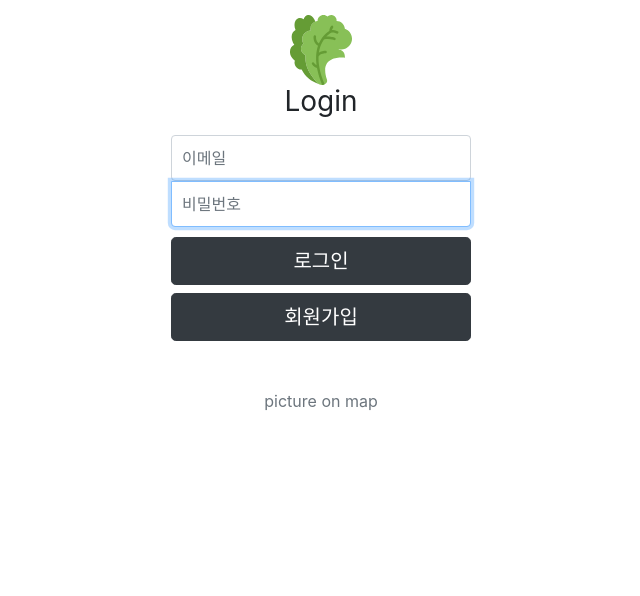
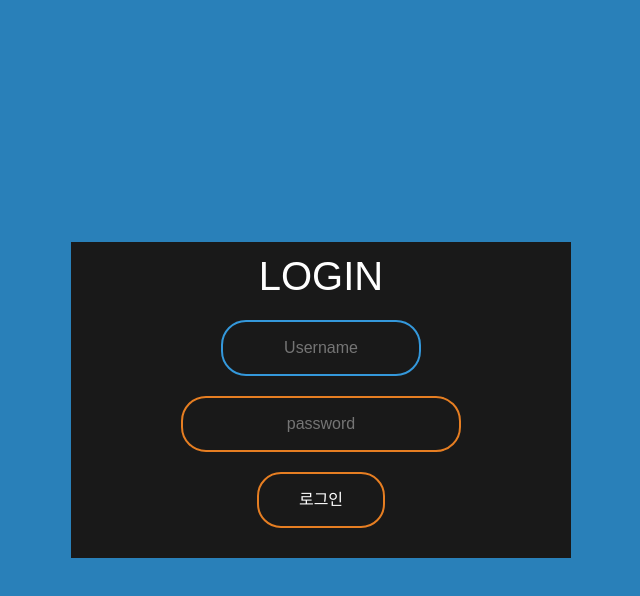
Before and after one commit to GiPyoo/inandout, a React (Create React App) app in the folder frontend/: page /signIn in a window 1280 px wide. Shown: the top 596 px of the page, without its empty margins (319-959 px from the left). Built offline with nearby package versions, Linux system fonts and the light colour scheme.

Commit message:
style : login.css

```diff
--- a/frontend/src/index.css
+++ b/frontend/src/index.css
@@ -1,12 +1,3 @@
-body {
-  margin: 0;
-  font-family: -apple-system, BlinkMacSystemFont, "Segoe UI", "Roboto", "Oxygen",
-    "Ubuntu", "Cantarell", "Fira Sans", "Droid Sans", "Helvetica Neue",
-    sans-serif;
-  -webkit-font-smoothing: antialiased;
-  -moz-osx-font-smoothing: grayscale;
-}
-
 code {
   font-family: source-code-pro, Menlo, Monaco, Consolas, "Courier New",
     monospace;
@@ -16,5 +7,9 @@ html, body{
   height: 100%;
 }
 #root {
-  height: 100%
+  height: 100%;
+  margin: 0;
+  padding: 0;
+  background: #2980b9;
+  font-family: sans-serif;
 }
--- a/frontend/src/index.html
+++ b/frontend/src/index.html
@@ -4,6 +4,7 @@
     <meta charset="UTF-8">
     <meta name="viewport" content="width=device-width, initial-scale=1.0">
     <meta http-equiv="X-UA-Compatible" content="ie=edge">
+    <link rel="stylesheet" href="./index.css">
     <title>InAndOut</title>
 </head>
 <body>
--- a/frontend/src/pages/SignIn.js
+++ b/frontend/src/pages/SignIn.js
@@ -1,10 +1,9 @@
-import React, {Component} from 'react';
-import {Link} from 'react-router-dom';
+import React, { Component } from 'react';
+import { Link } from 'react-router-dom';
 import '../styles/pages/Login.css';
-import saladImg from '../styles/img/salad.svg';
 import axios from 'axios';
 
-class SignIn extends Component{
+class SignIn extends Component {
     doSignIn = async (event) => {
         event.preventDefault();
 
@@ -13,7 +12,7 @@ class SignIn extends Component{
             password: document.getElementById('signInPassword').value
         };
 
-        try{
+        try {
             const signInResponse = await axios.post(
                 'http://106.10.56.117:8080/picture-on-map/v1/accounts/login',
                 requestData);
@@ -22,33 +21,24 @@ class SignIn extends Component{
             sessionStorage.setItem('userId', signInResponse.data.data.id);
             this.props.history.push("/");
 
-        }catch(error){
+        } catch (error) {
             alert('로그인에 실패하셨습니다.');
         }
-
-
-
-
     };
 
-    render(){
+    render() {
         const signUpButtonStyle = {
             'color': 'white',
             'textDecoration': 'none'
         };
 
-        return(
-            <div className={"text-center"} id={"loginContainer"}>
-                <form className={"form-signin"}>
-                    <img src={saladImg} alt={""} width={"70"} height={"70"} />
-                    <h1 className={"h3 mb-3 font-weight-normal"}>Login</h1>
-                    <input type={"email"} id={"signInEmail"} className={"form-control"} name={"id"} placeholder={"이메일"} autoFocus autoComplete={"on"} />
-                    <input type={"password"} id={"signInPassword"} className={"form-control"} name={"password"} placeholder={"비밀번호"} autoFocus autoComplete={"off"} />
-                    <button className={"btn btn-lg btn-dark btn-block"} type={"submit"} id={"btn-login"} onClick={this.doSignIn}>로그인</button>
-                    <button className={"btn btn-lg btn-dark btn-block"} type={"button"} id={"btn-signup"}><Link to="/signUp" style={signUpButtonStyle}>회원가입</Link></button>
-                    <p className={"mt-5 mb-3 text-muted"}>picture on map</p>
-                </form>
-            </div>
+        return (
+            <form className={"login-box"}>
+                <h1>Login</h1>
+                <input type={"text"} name={"id"} placeholder={"Username"} autoFocus autoComplete={"on"} />
+                <input type={"password"} name={"password"} placeholder={"password"} autoFocus autoComplete={"off"} />
+                <button onClick={this.doSignIn}>로그인</button>
+            </form>
         );
     }
 }
--- a/frontend/src/styles/pages/Login.css
+++ b/frontend/src/styles/pages/Login.css
@@ -1,59 +1,52 @@
-.bd-placeholder-img {
-    font-size: 1.125rem;
-    text-anchor: middle;
-    -webkit-user-select: none;
-    -moz-user-select: none;
-    -ms-user-select: none;
-    user-select: none;
+.login-box {
+    width: 500px;
+    padding: 10px;
+    position: absolute;
+    top: 50%;
+    left: 50%;
+    transform: translate(-50%, -50%);
+    background: #191919;
+    text-align: center;
 }
-@media (min-width: 768px) {
-    .bd-placeholder-img-lg {
-        font-size: 3.5rem;
-    }
+.login-box h1{
+    color: white;
+    text-transform: uppercase;
+    font-weight: 300;
 }
 
-
-.loginContainer {
-    height: 100%;
+.login-box input[type="text"], .login-box input[type="password"] {
+    border: 0;
+    background: none;
+    display: block;
+    margin: 20px auto;
+    text-align: center;
+    border: 2px solid #3498db;
+    padding: 14px 10px;
+    outline: none;
+    width: 200px;
+    color: white;
+    border-radius: 25px;
+    transition: 0.25s;
 }
 
-.loginContainer {
-    display: -ms-flexbox;
-    display: flex;
-    -ms-flex-align: center;
-    align-items: center;
-    padding-top: 40px;
-    padding-bottom: 40px;
-    background-color: #f5f5f5;
+.login-box input[type="text"]:focus, .login-box input[type="password"]:focus {
+    width : 280px;
+    border-color: #e67e22;
 }
-
-
-.form-signin {
-    width: 100%;
-    max-width: 330px;
-    padding: 15px;
-    margin: auto;
+.login-box button{
+    border: 0;
+    background: none;
+    display: block;
+    margin: 20px auto;
+    text-align: center;
+    border: 2px solid #e67e22;
+    padding: 14px 40px;
+    outline: none;
+    color: white;
+    border-radius: 24px;
+    transition: 0.25s;
+    cursor: pointer;
 }
-.form-signin {
-    font-weight: 400;
+.login-box button:hover{
+    background: #e67e22;
 }
-.form-signin .form-control {
-    position: relative;
-    box-sizing: border-box;
-    height: auto;
-    padding: 10px;
-    font-size: 16px;
-}
-.form-signin .form-control:focus {
-    z-index: 2;
-}
-.form-signin input[type="text"] {
-    margin-bottom: -1px;
-    border-bottom-right-radius: 0;
-    border-bottom-left-radius: 0;
-}
-.form-signin input[type="password"] {
-    margin-bottom: 10px;
-    border-top-left-radius: 0;
-    border-top-right-radius: 0;
-}
```
